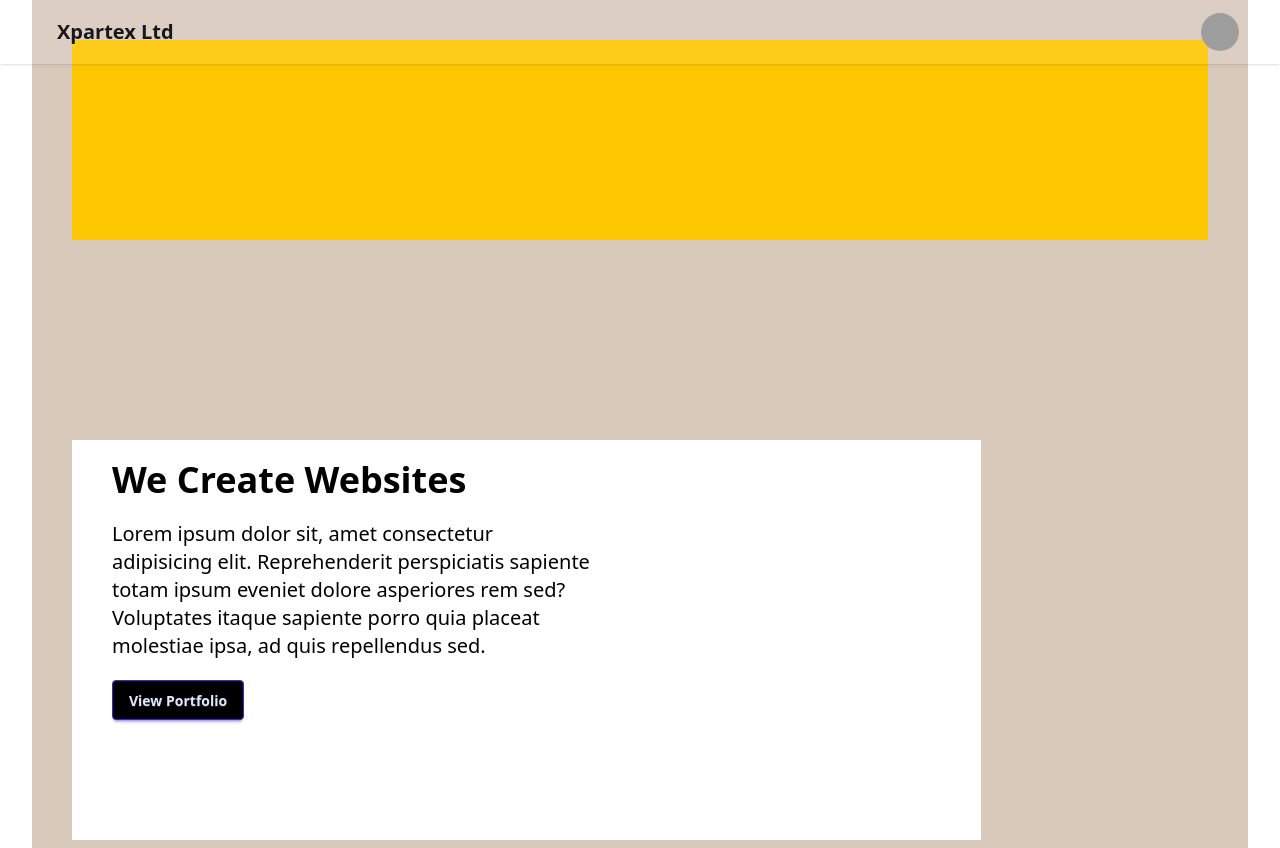
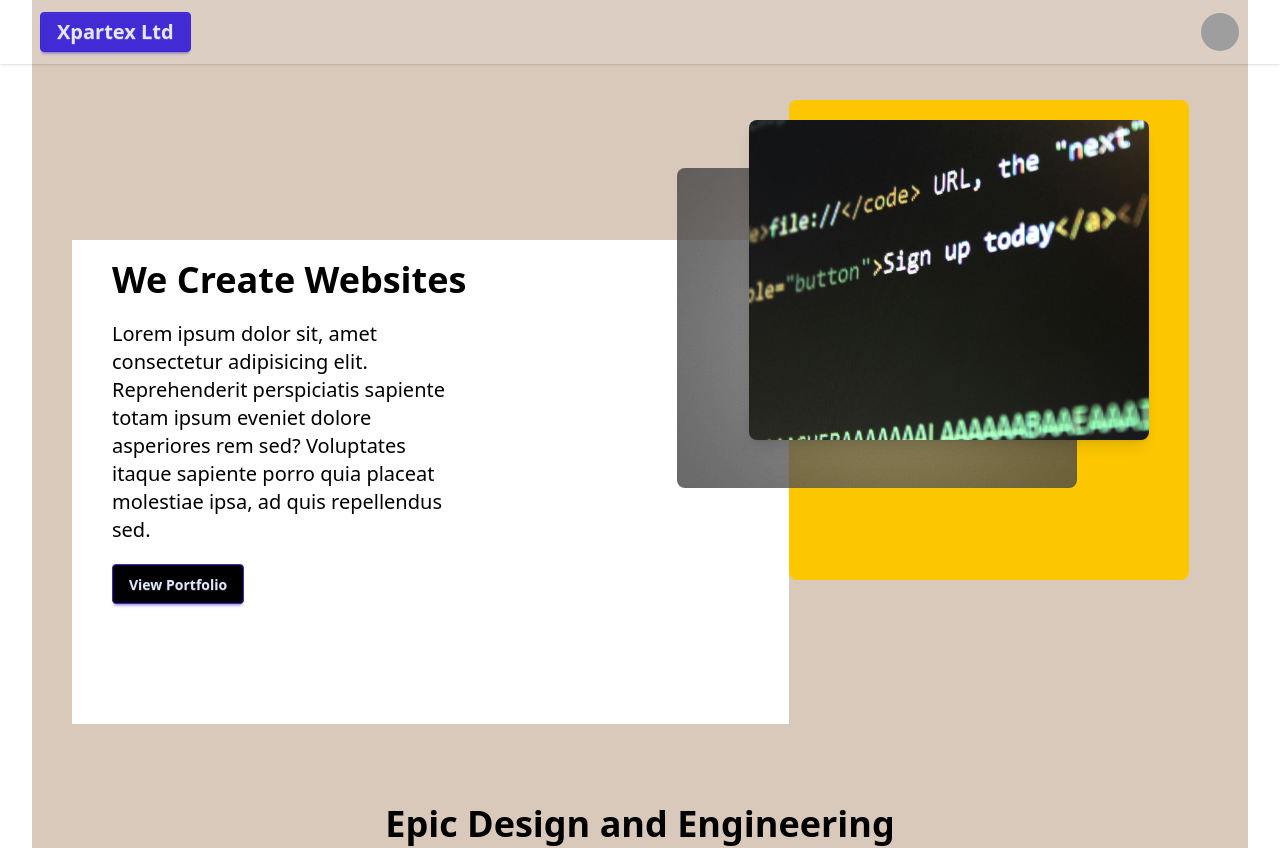
Before and after one commit to Sefat006/Xpartex-limited, a React (Vite) app: page / in a window 1280 px wide. Shown: the top 848 px of the page. Built offline with nearby package versions, Linux system fonts and the light colour scheme; grey boxes are pictures that could not be loaded.

Commit message:
finished

```diff
--- a/src/Components/Contact us/ContactUs.jsx
+++ b/src/Components/Contact us/ContactUs.jsx
@@ -2,7 +2,7 @@ import img from '../../assets/Contact/ContactUs.jpg'
 
 const ContactUs = () => {
     return (
-<div className="bg-[#D4CCC4] flex flex-col md:flex-row-reverse items-start justify-start py-8 md:py-10 px-0 h-250 ">
+<div className="bg-[#D4CCC4] flex flex-col md:flex-row-reverse items-start justify-start py-8 md:py-30 px-0 h-250 ">
 
       <div className="w-full md:w-1/2 p-0 flex justify-center">
         <img
--- a/src/Components/IntroSection/IntroSection.jsx
+++ b/src/Components/IntroSection/IntroSection.jsx
@@ -5,9 +5,11 @@ import Right from './Right';
 
 const IntroSection = () => {
     return (
-        <div className='bg-[#D8C9BB] space-y-20 p-10 text-black'>
-            <Right></Right>
-            <WeCreateWebsite></WeCreateWebsite>
+        <div className="bg-[#D8C9BB] space-y-20 p-10 text-black">
+            <div className="wrapper flex relative flex-col-reverse md:flex-row">
+                <WeCreateWebsite></WeCreateWebsite>
+                <Right></Right>
+            </div>
             <EpicDesign></EpicDesign>
         </div>
     );
--- a/src/Components/IntroSection/Right.jsx
+++ b/src/Components/IntroSection/Right.jsx
@@ -1,12 +1,26 @@
-import React from 'react';
+import grayImg from '../../assets/We-create-website/gray-bg.jpg'
+import Img from '../../assets/We-create-website/websites.jpg'
 
 const Right = () => {
     return (
-        <div>
-            <div className='bg-yellow-400 h-50'>
+    <div className="relative w-full md:w-1/2 h-[25rem] md:h-80 top-40 lg:top-20 lg:h-[15rem] mt-8 md:mt-0 right-30">
+      {/* Main website image */}
+      <img
+        className="h-32 w-32 md:h-48 md:w-48 lg:h-[20rem] lg:w-[25rem] absolute z-40 top-0 left-3/3 -translate-x-1/2 md:left-20 md:translate-x-0 object-cover rounded-lg shadow-lg"
+        src={Img}
+        alt="intro-image"
+      />
 
-            </div>
-        </div>
+      {/* Background gray image */}
+      <img
+        className="h-32 w-32 md:h-78 md:w-78 lg:h-[20rem] lg:w-[25rem] absolute z-30 top-8 left-1/2 translate-x-4 md:top-12 md:left-20 lg:left-2 md:translate-x-0 object-cover rounded-lg opacity-80"
+        src={grayImg}
+        alt="intro-image"
+      />
+
+      {/* Yellow accent rectangle */}
+      <div className="bg-yellow-400 h-50 w-32 md:h-96 md:w-68 lg:h-[30rem] lg:w-[25rem] absolute z-20 bottom-60 left-5/5 -translate-x-3/4 md:-bottom-12 md:left-2 lg:left-30 lg:top-[-20px] md:translate-x-0 rounded-lg"></div>
+    </div>
     );
 };
 
--- a/src/Components/IntroSection/WeCreateWebsite.jsx
+++ b/src/Components/IntroSection/WeCreateWebsite.jsx
@@ -1,15 +1,22 @@
-import React from 'react';
+
 import { Link } from 'react-router';
 
 const WeCreateWebsite = () => {
     return (
-        <div className='bg-white text-left md:mt-50 md:w-4/5'>
-            <div className='pl-2 pr-2 md:pl-10 md:pr-20 pb-2 md:pb-30 pt-5 space-y-5 md:w-2/3'>
-                <h1 className='font-bold md:text-4xl'>We Create Websites</h1>
-            <p className='text-sm md:text-xl'>Lorem ipsum dolor sit, amet consectetur adipisicing elit. Reprehenderit perspiciatis sapiente totam ipsum eveniet dolore asperiores rem sed? Voluptates itaque sapiente porro quia placeat molestiae ipsa, ad quis repellendus sed.</p>
-            <Link><button className='btn btn-primary bg-black'>View Portfolio</button></Link>
-            </div>
-        </div>
+    <div className="bg-white text-left md:mt-50 md:w-6/7">
+      <div className="pl-2 pr-2 md:pl-10 md:pr-20 pb-2 md:pb-30 pt-5 space-y-5 md:w-2/3">
+        <h1 className="font-bold md:text-4xl">We Create Websites</h1>
+        <p className="text-sm md:text-xl">
+          Lorem ipsum dolor sit, amet consectetur adipisicing elit.
+          Reprehenderit perspiciatis sapiente totam ipsum eveniet dolore
+          asperiores rem sed? Voluptates itaque sapiente porro quia placeat
+          molestiae ipsa, ad quis repellendus sed.
+        </p>
+        <Link>
+          <button className="btn btn-primary bg-black">View Portfolio</button>
+        </Link>
+      </div>
+    </div>
     );
 };
 
--- a/src/Components/Navbar.jsx
+++ b/src/Components/Navbar.jsx
@@ -3,10 +3,10 @@ import { Link } from 'react-router';
 
 const Navbar = () => {
     return (
-        <div className="navbar z-10 bg-white/10 bg-opacity-30 fixed top-0 left-0 right-0 shadow-sm">
+        <div className="navbar z-10 bg-white/10 bg-opacity-30 fixed backdrop:blur-4xl top-0 left-0 right-0 shadow-sm">
             <div className="w-300 mx-auto flex">
             <div className="flex-1">
-              <Link to='/' className="btn btn-ghost text-xl">Xpartex Ltd</Link>
+              <Link to='/' className="btn btn-primary text-xl">Xpartex Ltd</Link>
             </div>
             <div className="flex-none">
               <div className="dropdown dropdown-end">
```
Also changed, not shown: src/assets/We-create-website/gray-bg.jpg (added).
